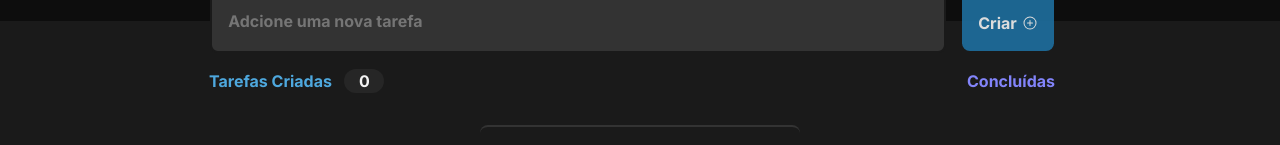
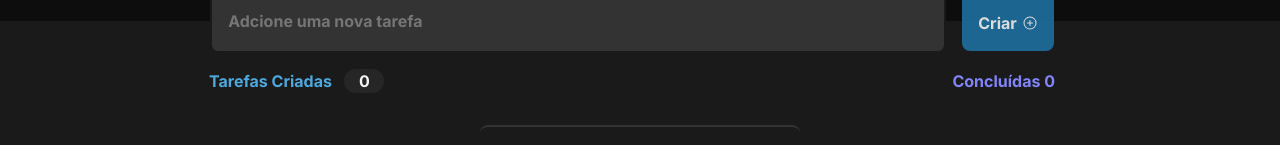
Before and after one commit to Washdevs/TO-DO-LIST-React, a React (Vite) app in the folder To_Do_List/: page / in a window 1280 px wide. Shown: the part 211-356 px from the top of the page. Built offline with nearby package versions, Linux system fonts and the light colour scheme.

Commit message:
feat: Adicionado Lógica para contador

```diff
--- a/To_Do_List/src/components/Coment.tsx
+++ b/To_Do_List/src/components/Coment.tsx
@@ -5,10 +5,11 @@ import { Trash } from '@phosphor-icons/react';
 
 interface CommentProps {
   content: string;
+  onSetConcluida: (value: any) => void;
   onDeleteComment: (comment: string) => void; // isto é como se tipa uma função, falamos que tem um parametro, nome qualquer  falando o tipo, e se não tem retorno é void nesta sintaxe de arrow Function
 }
 
-export function Coment({ content, onDeleteComment }: CommentProps) {
+export function Coment({ content, onDeleteComment, onSetConcluida,  }: CommentProps) {
   const [checkvalue, setCheckvalue] = useState(false);
   // onDeleteComment, prop recebida de Post
   //
@@ -18,6 +19,7 @@ export function Coment({ content, onDeleteComment }: CommentProps) {
   }
   const handleChange = (event: React.ChangeEvent<HTMLInputElement>) => {
     setCheckvalue(event.target.checked);
+    onSetConcluida(checkvalue);
   };
 
   return (
--- a/To_Do_List/src/components/Contadores.tsx
+++ b/To_Do_List/src/components/Contadores.tsx
@@ -1,8 +1,8 @@
 import styles from './Contadores.module.css';
 
 interface ContadorProps {
-  concluidas: number;
-  total: number;
+  concluidas?: number;
+  total?: number;
 }
 
 export function Contador({ concluidas, total }: ContadorProps) {
--- a/To_Do_List/src/components/Post.tsx
+++ b/To_Do_List/src/components/Post.tsx
@@ -17,6 +17,7 @@ export interface PostProps {
 export function Post() {
   const [comments, setComments] = useState<string[]>([]);
   const [newCommentText, setNewCommentText] = useState('');
+  const [concluidas,setConcluidas] = useState(0);
 
   function handlleCreateNewCommentChange(event: ChangeEvent<HTMLTextAreaElement>) {
     event.target.setCustomValidity('');
@@ -27,6 +28,13 @@ export function Post() {
     event.preventDefault();
     setComments([...comments, newCommentText]);
     setNewCommentText('');
+  }
+  function handleConclusaoChange (state:boolean) {
+    if(!state){
+      setConcluidas(concluidas + 1);
+    } else {
+      setConcluidas(concluidas - 1);
+    }
   }
 
   function deleteComment(commentToDelete: string) {
@@ -59,7 +67,7 @@ export function Post() {
       </form>
 
       <div className={styles.contadores}>
-        <Contador total={comments.length} />
+        <Contador concluidas={concluidas}  total={comments.length} />
       </div>
 
       <div className={styles.listvazia}>
@@ -70,7 +78,7 @@ export function Post() {
         ) : (
           <div className={styles.commentList}>
             {comments.map(comment => (
-              <Coment key={comment} content={comment} onDeleteComment={deleteComment} />
+              <Coment key={comment} content={comment} onDeleteComment={deleteComment} onSetConcluida={handleConclusaoChange}/>
             ))}
           </div>
         )}
```
